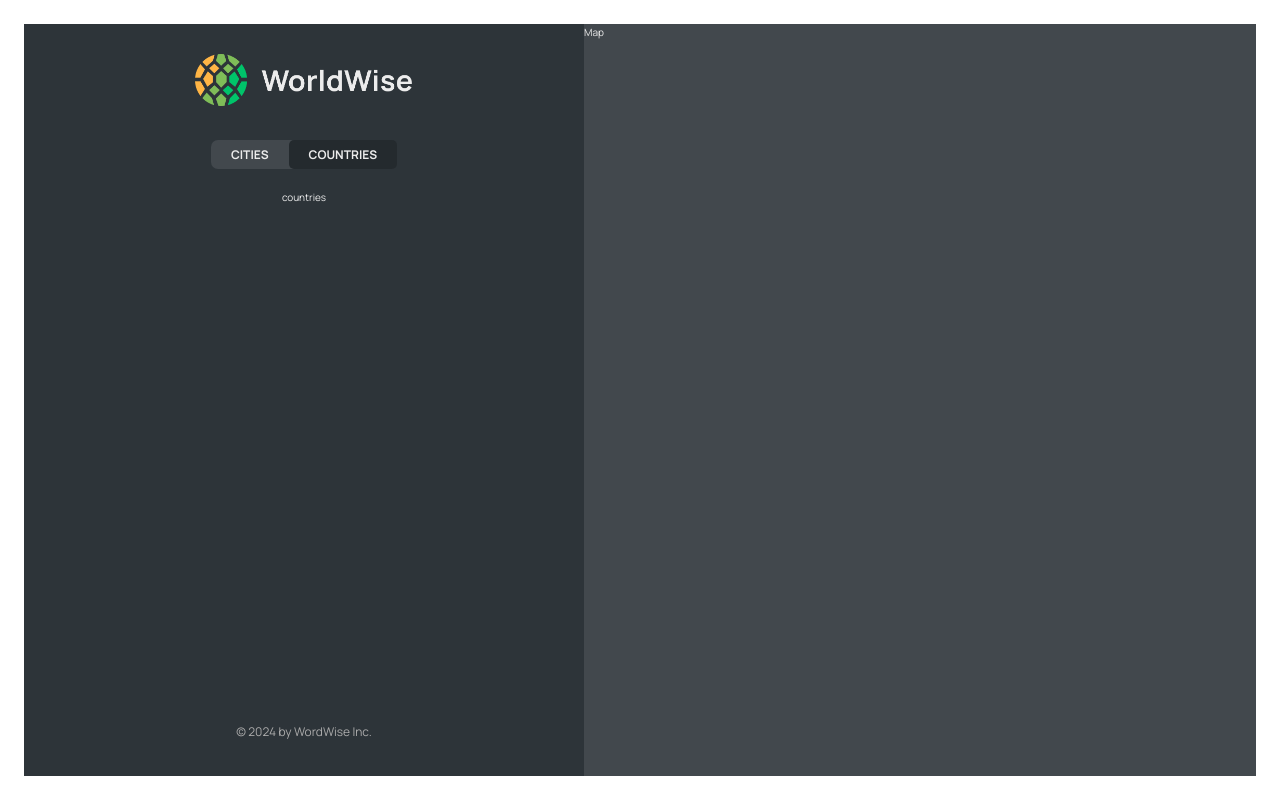
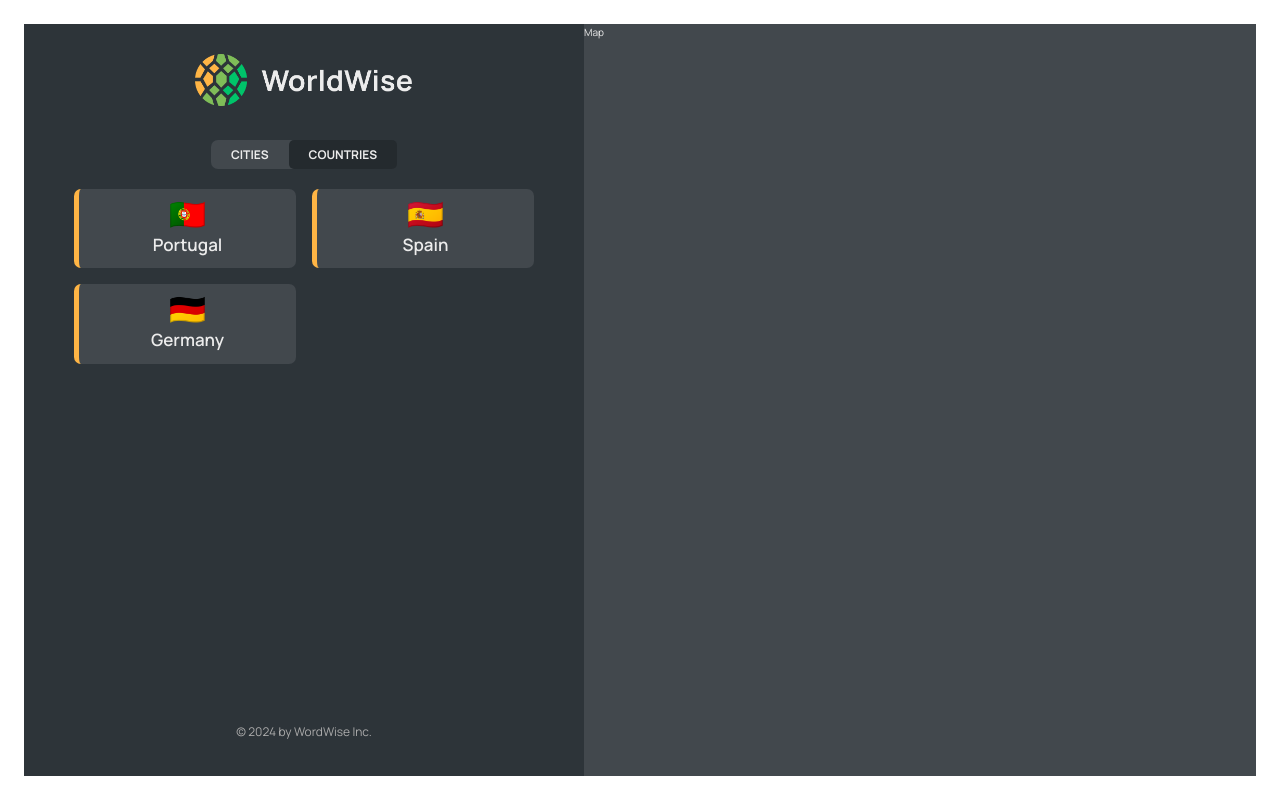
Before and after one commit to dhia88/WORDWISE, a React (Vite) app: page /app/countries in a window 1280 px wide. Built offline with nearby package versions, Linux system fonts and the light colour scheme; data requests are answered from the project's data file.

Commit message:
implementing the countries list

```diff
--- a/src/App.jsx
+++ b/src/App.jsx
@@ -1,4 +1,6 @@
+import { useEffect, useState } from "react";
 import { BrowserRouter, Routes, Route } from "react-router-dom";
+
 import Product from "./pages/Product";
 import Pricing from "./pages/Pricing";
 import Homepage from "./pages/Homepage";
@@ -6,7 +8,7 @@
 import AppLayout from "./pages/AppLayout";
 import Login from "./pages/Login";
 import CityList from "./components/CityList";
-import { useEffect, useState } from "react";
+import CountryList from "./components/CountryList";
 
 const BASE_URL = "http://localhost:9000";
 
@@ -46,7 +48,10 @@
               path="cities"
               element={<CityList cities={cities} isLoading={isLoading} />}
             />
-            <Route path="countries" element={<p>countries</p>} />
+            <Route
+              path="countries"
+              element={<CountryList cities={cities} isLoading={isLoading} />}
+            />
             <Route path="form" element={<p>Form</p>} />
           </Route>
           <Route path="*" element={<PageNotFound />} />
--- /dev/null
+++ b/src/components/CountryList.jsx
@@ -0,0 +1,29 @@
+import styles from "./CountryList.module.css";
+import Spinner from "./Spinner";
+import CountryItem from "./CountryItem";
+import Message from "./Message";
+
+function CountryList({ cities, isLoading }) {
+  if (isLoading) return <Spinner />;
+
+  if (!cities.length)
+    return (
+      <Message message="add your first city by cliking a city on the map " />
+    );
+
+  const countries = cities.reduce((arr, city) => {
+    if (!arr.map((el) => el.city).includes(city.country))
+      return [...arr, { country: city.country, emoji: city.emoji }];
+    else return arr;
+  }, []);
+
+  return (
+    <ul className={styles.countryList}>
+      {countries.map((country) => (
+        <CountryItem country={country} key={country} />
+      ))}
+    </ul>
+  );
+}
+
+export default CountryList;
--- a/src/components/CountryList.module.css
+++ b/src/components/CountryList.module.css
@@ -2,7 +2,7 @@
   width: 100%;
   height: 65vh;
   list-style: none;
-  overflow-y: scroll;
+  overflow-y: hidden;
   overflow-x: hidden;
 
   display: grid;
```
